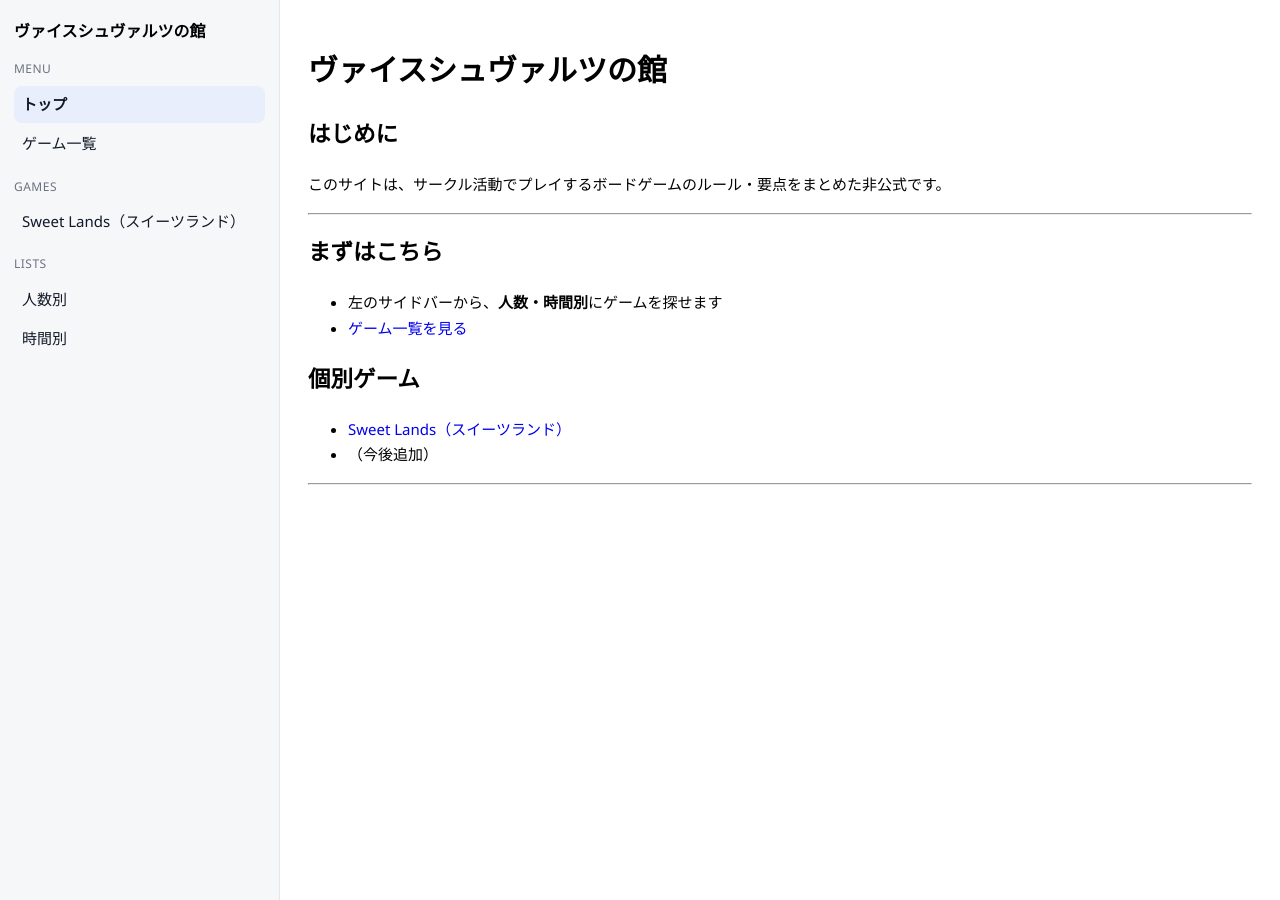
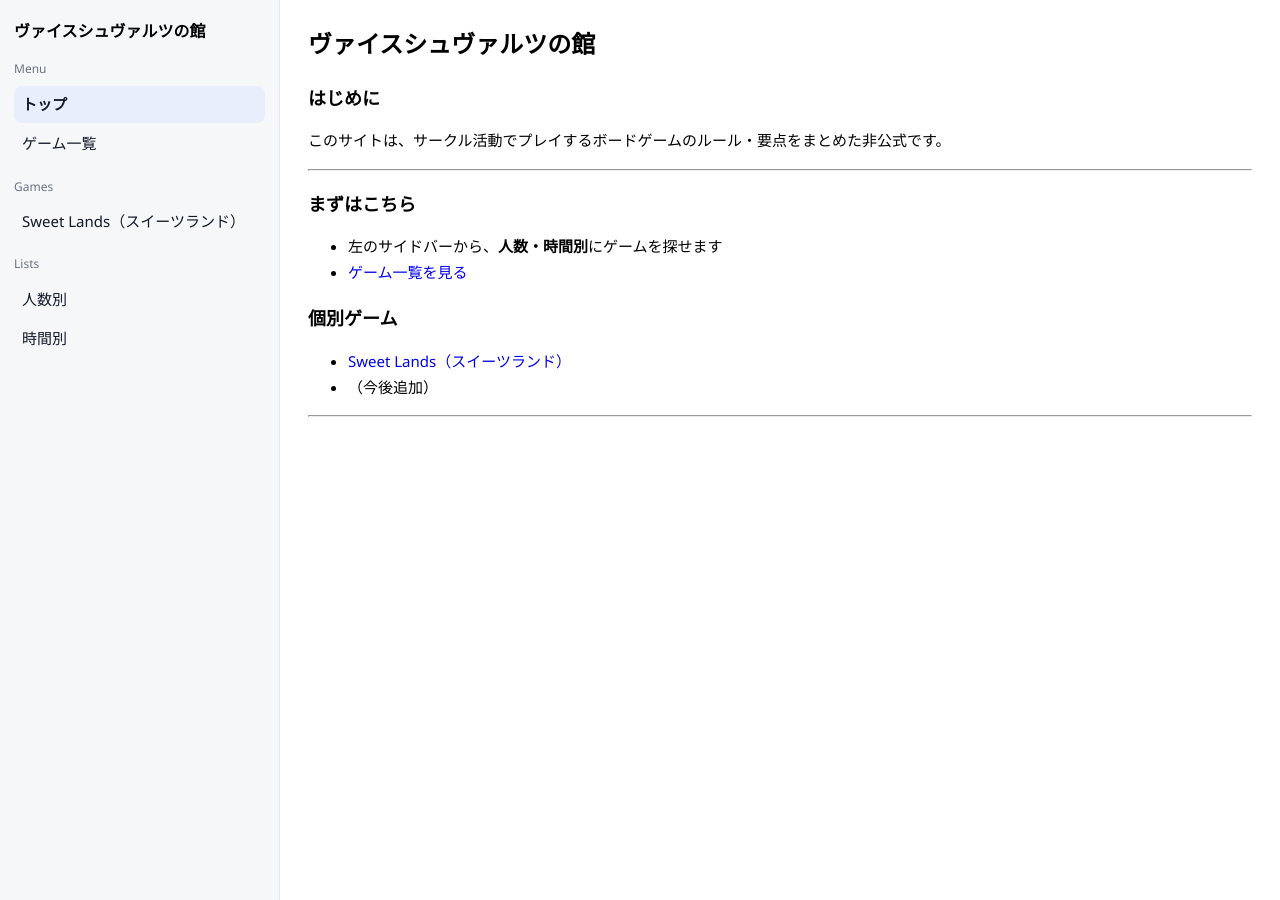
Before and after one commit to weiss-schwarz-house/weiss-schwarz-house, a Jekyll site: the page built from index.md, in a window 1280 px wide. Built offline with Jekyll 4.4.1, drawn with Linux system fonts in a browser that asks for light colours.

Commit message:
#5 初回修正　見出しの揺れ修正

```diff
--- a/_layouts/default.html
+++ b/_layouts/default.html
@@ -9,11 +9,12 @@
     :root { --sidebar-w: 280px; }
 
     body {
-    margin: 0;
-    font-family: "Meiryo UI", Meiryo, "Segoe UI", system-ui, sans-serif;
-    line-height: 1.7;
-    font-size: 15px;
+      margin: 0;
+      font-family: "Meiryo UI", Meiryo, "Segoe UI", system-ui, sans-serif;
+      line-height: 1.7;
+      font-size: 15px;
     }
+
     a { text-decoration: none; }
     a:hover { text-decoration: underline; }
 
@@ -45,7 +46,14 @@
     }
 
     .nav-section { margin: 14px 0; }
-    .nav-section-title { font-size: 12px; color: #6b7280; margin: 0 0 6px 0; text-transform: uppercase; letter-spacing: .04em; }
+    .nav-section-title {
+      font-size: 12px;
+      color: #6b7280;
+      margin: 0 0 6px 0;
+      text-transform: none;
+      letter-spacing: 0;
+    }
+
     .nav a {
       display: block;
       padding: 6px 8px;
@@ -54,6 +62,12 @@
       margin: 2px 0;
     }
     .nav a.active { background: #e8eefc; font-weight: 600; }
+
+    /* 見出しサイズを固定（ページによってデカく見えるのを防ぐ） */
+    .content h1 { font-size: 24px; margin: 0 0 12px; }
+    .content h2 { font-size: 18px; margin: 18px 0 10px; }
+    .content h3 { font-size: 16px; margin: 14px 0 8px; }
+    .content p, .content li { font-size: 15px; }
 
     /* モバイル対応（縦並び） */
     @media (max-width: 900px) {
```
